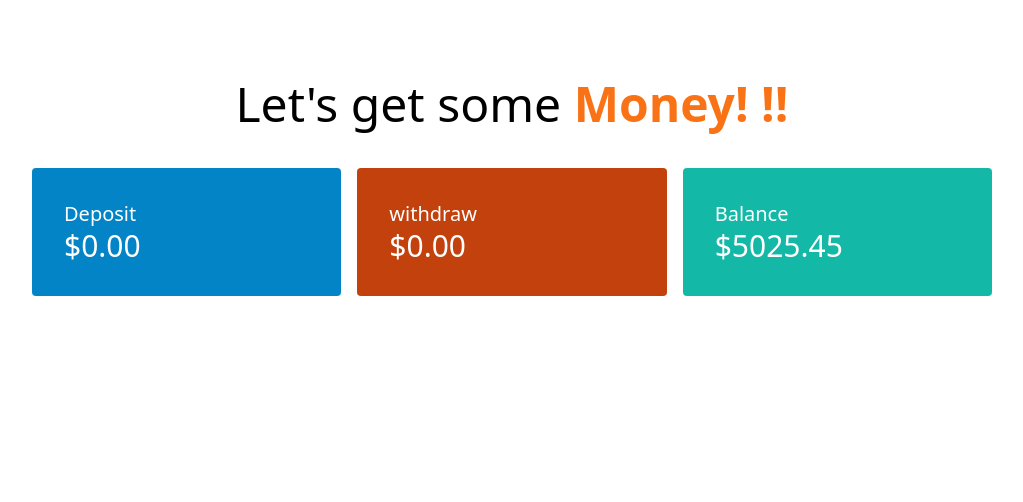
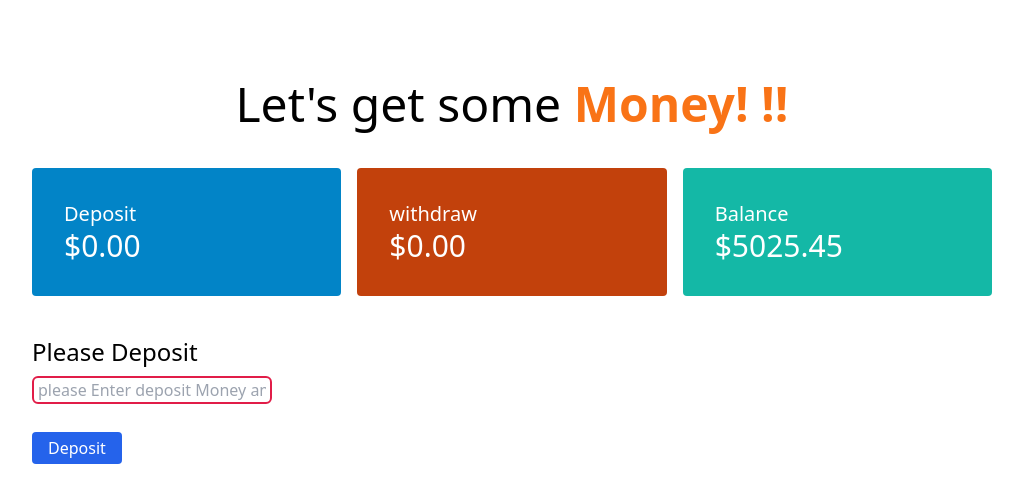
Before and after one commit to bappyahashan1810/bank-with-bap, a plain HTML site: page banking.html in a window 1280 px wide. Shown: the whole page, without its empty margins (128-1151 px from the left). Drawn offline with nearby package versions, Linux system fonts and the light colour scheme.

Commit message:
open today

```diff
--- a/banking.html
+++ b/banking.html
@@ -15,9 +15,10 @@
             <h1 class="text-5xl text-center mt-20"> Let's get some <span class="font-semibold  text-orange-500">Money!
                     !!</span></h1>
         </header>
-        <main>
+        <main class=" w-3/4 mx-auto">
+            <!-- Balance and transection -->
             <section class="my-10  ">
-                <div class="grid grid-cols-3 gap-4 w-3/4 mx-auto text-white">
+                <div class="grid grid-cols-3 gap-4 text-white">
                     <div class=" bg-sky-600 p-8  rounded">
                         <h4 class="text-xl">Deposit</h4>
                         <h1 class="text-3xl">$0.00</h1>
@@ -33,6 +34,22 @@
 
                 </div>
             </section>
+            <!-- deposit and withdraw -->
+            <section>
+                <div class="grid grid-cols-2">
+
+                    <div class="" action="">
+                        <h3 class="text-2xl">Please Deposit</h3>
+                        <input id="user-email" class="border-2 border-rose-600 rounded-md w-2/4 block px-1 mb-1 mt-2"
+                            type="text" placeholder="please Enter deposit Money amount">
+                        <br>
+                        <button id="Login-submit"
+                            class="bg-blue-600 rounded px-4 py-1 mb-4 text-white font-medium ">Deposit</button>
+                    </div>
+
+                </div>
+
+            </section>
         </main>
 
 </body>
```
